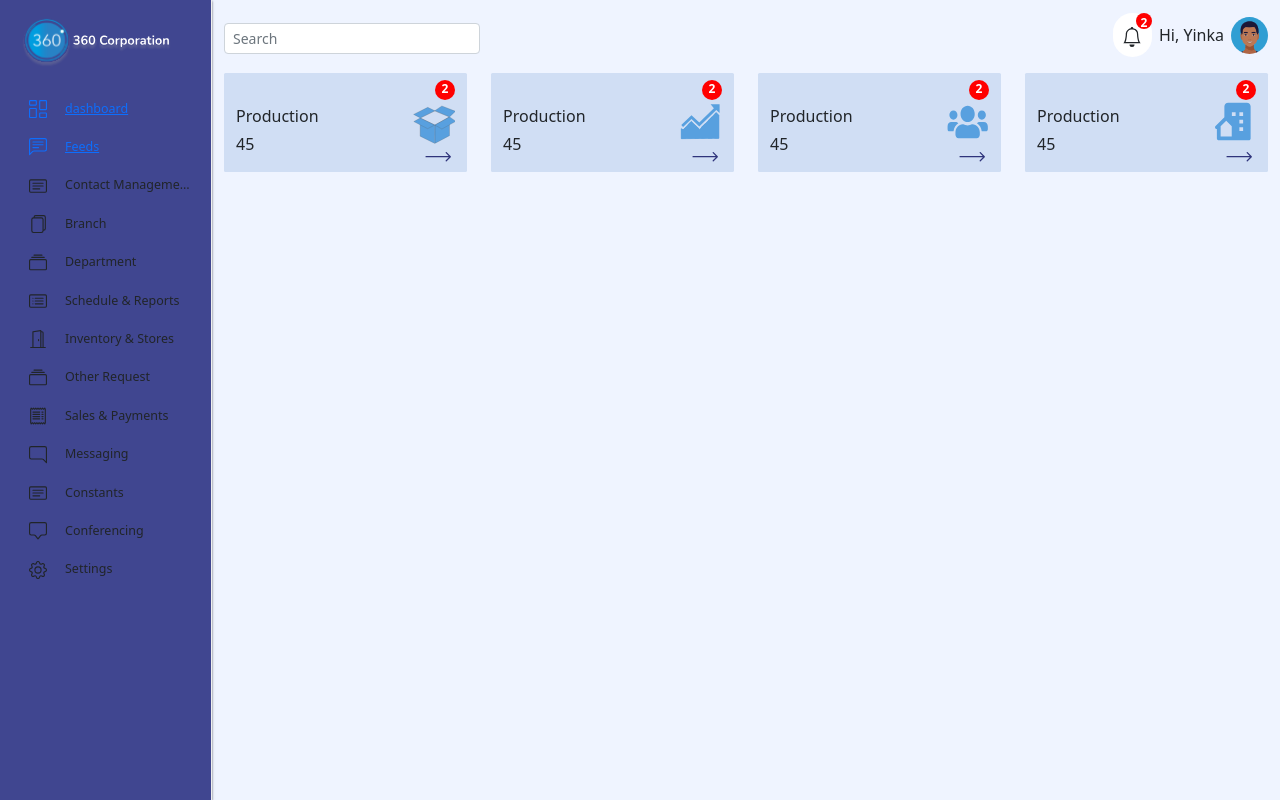
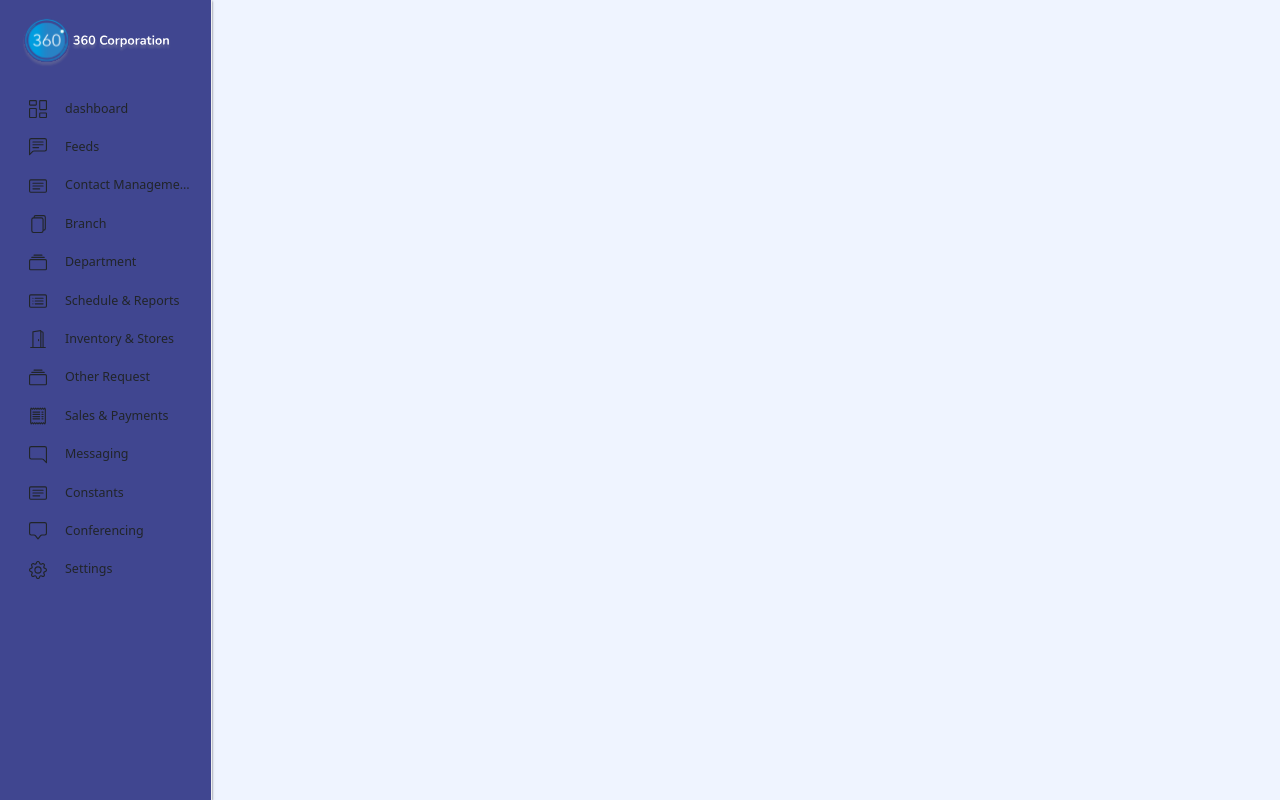
Before and after one commit to olayinka02/xcorporations, a React (Create React App) app: page /finaldashboard in a window 1280 px wide. Built offline with nearby package versions, Linux system fonts and the light colour scheme.

Commit message:
Update Dashboard.js

```diff
--- a/src/component/Dashboard/Dashboard.js
+++ b/src/component/Dashboard/Dashboard.js
@@ -7,8 +7,8 @@ import { Gear, ChatLeftText, CardText, ColumnsGap, Files, Collection, CardList,
 import '../Styles/menubar.css';
 import '../Styles/dashboard.css';
 import logo from '../Assets/logo.svg';
-import CardDasboard from "./CardDasboard";
-import TopNav from "./TopNav";
+// import CardDasboard from "./CardDasboard";
+// import TopNav from "./TopNav";
 import UpperRightProfile from "./UpperRightProfile";
 import UpperLeftHamburger from "./UpperLeftHamburger";
 import SearchInputField from "./SearchInputField";
@@ -43,17 +43,17 @@ function Dashboard() {
             </div>
           </Link>
 
-              <Link to="./finaldashboard" >
-              <MenuItem active className="menuItem" icon= {<ColumnsGap size={18} />} >
+
+              <MenuItem active className="menuItem" component={<Link to="/finaldashboard" />} icon= {<ColumnsGap size={18} />} >
                 dashboard
               </MenuItem>
-              </Link>
 
-              <Link to="./finalfeeds" >
-              <MenuItem className="menuItem" routerLink={<Link to="/finalfeeds" />} icon= {<ChatLeftText size={18} />} >
+
+
+              <MenuItem className="menuItem" component={<Link to="/finalfeeds" />}  icon= {<ChatLeftText size={18} />} >
                 Feeds
               </MenuItem>
-              </Link>
+
 
               <MenuItem className="menuItem" icon= {<CardText size={18} />} >
                 Contact Managements
@@ -123,10 +123,10 @@ function Dashboard() {
             </Row>
           )}
           {/* top nav for desktop */}
-          <div style={{ width: 100 + '%', }}>
+          {/* <div style={{ width: 100 + '%', }}>
             <TopNav />
             <CardDasboard />
-          </div>
+          </div> */}
         </Container>
       </main>
     </div>
```
